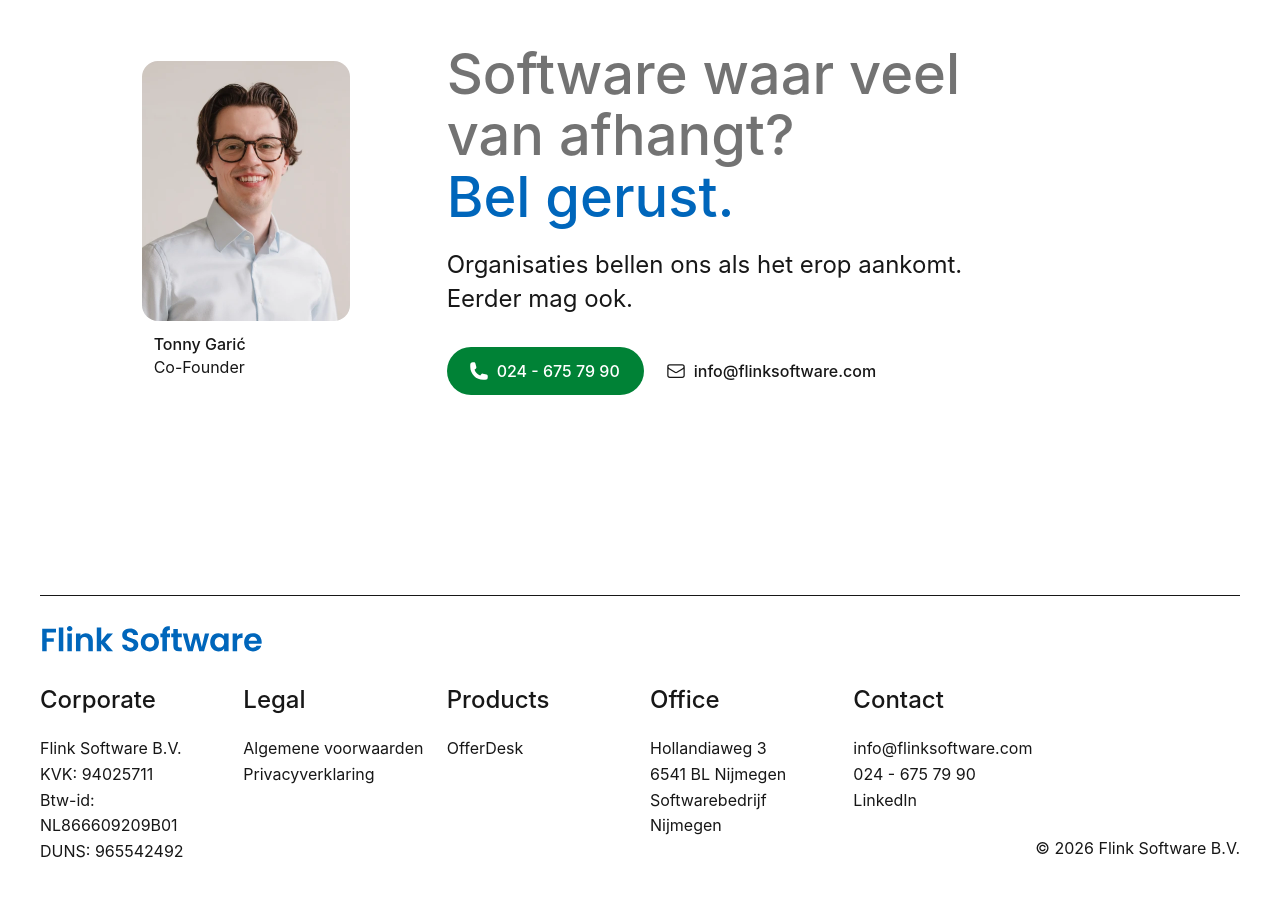
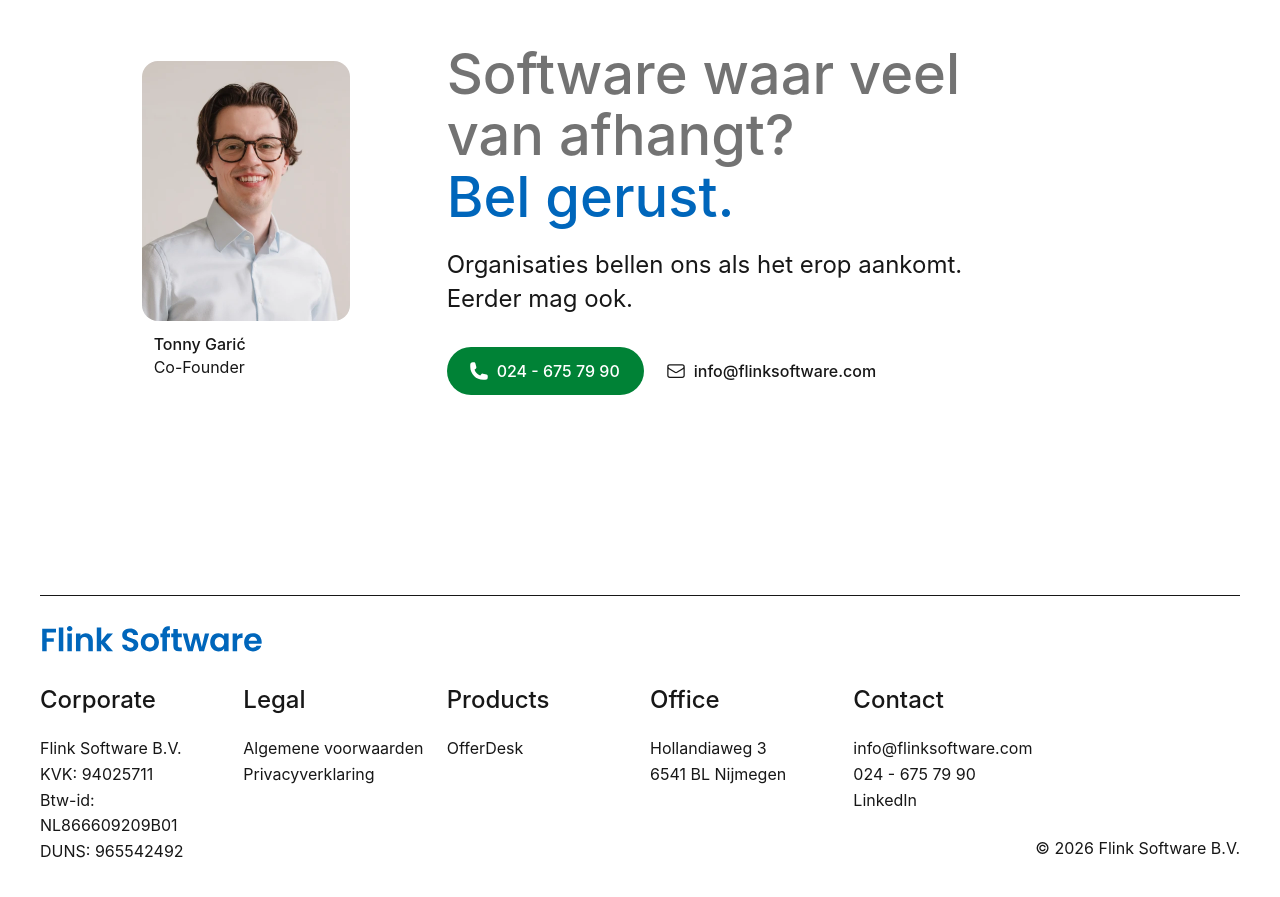
Before and after one commit to FlinkSoftware/flinksoftware.github.io, a Jekyll site: the page built from docs/index.html, in a window 1280 px wide and 900 px high, scrolled down 6860 px. Shown: the top 897 px of the window. Built offline with Jekyll 4.4.1, drawn with Linux system fonts in a browser that asks for light colours.

Commit message:
Fix footer

```diff
--- a/docs/_layouts/default.html
+++ b/docs/_layouts/default.html
@@ -179,11 +179,8 @@
           <h2 class="mb-2.5 text-xl font-medium md:mb-5 xl:text-2xl 2xl:text-3xl">Office</h2>
           <address class="text-sm leading-[1.6] not-italic md:text-base 2xl:text-xl">
             <p>Hollandiaweg 3</p>
-            <p>6541 BL Nijmegen</p>
+            <p>6541 BL <a href="/softwarebedrijf-nijmegen">Nijmegen</a></p>
           </address>
-          <a href="/softwarebedrijf-nijmegen" class="text-sm leading-[1.6] md:text-base 2xl:text-xl">
-            Softwarebedrijf Nijmegen
-          </a>
         </div>
         <div class="col-span-6 md:col-span-3 xl:col-span-2">
           <h2 class="mb-2.5 text-xl font-medium md:mb-5 xl:text-2xl 2xl:text-3xl">Contact</h2>
```
